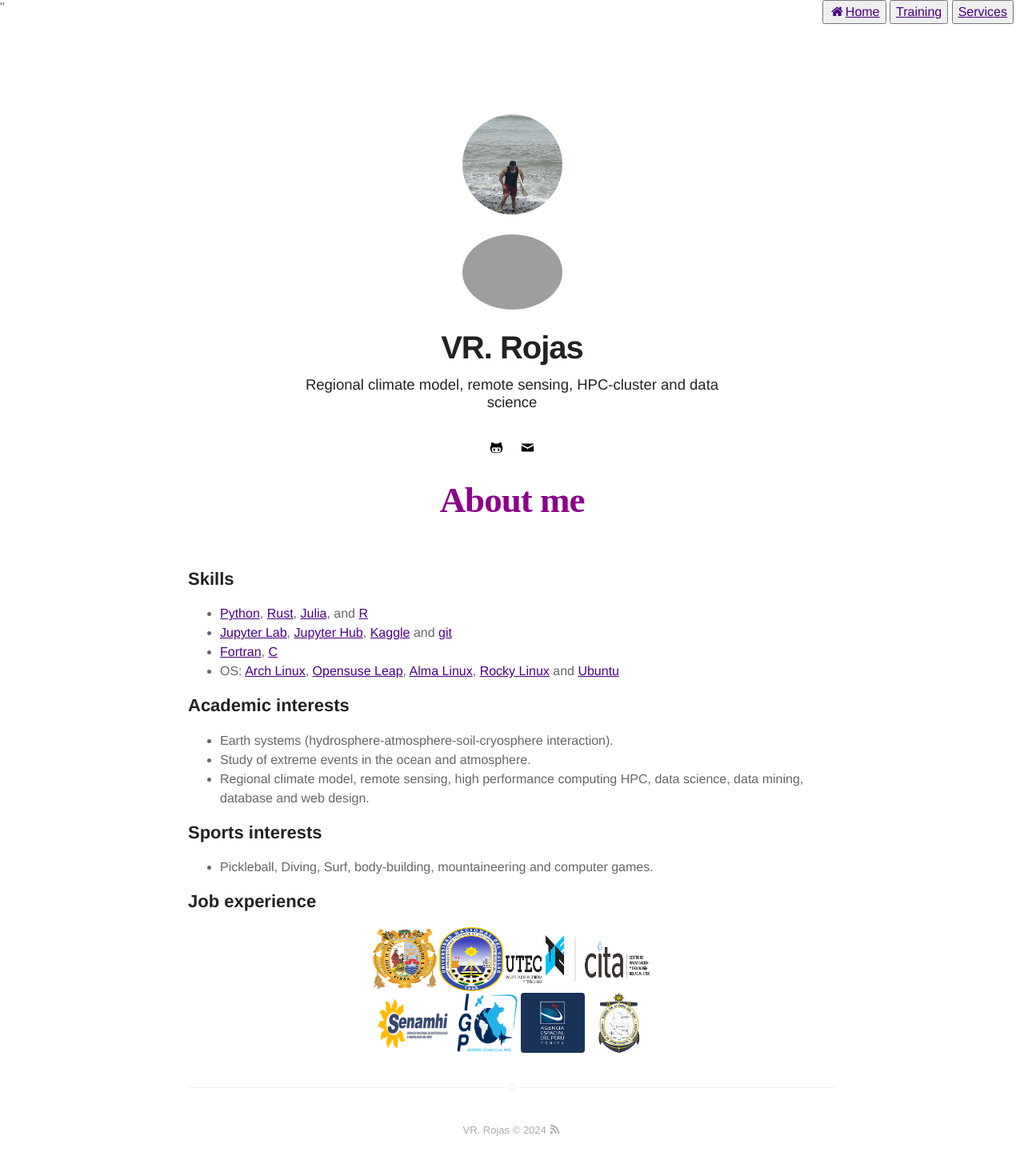
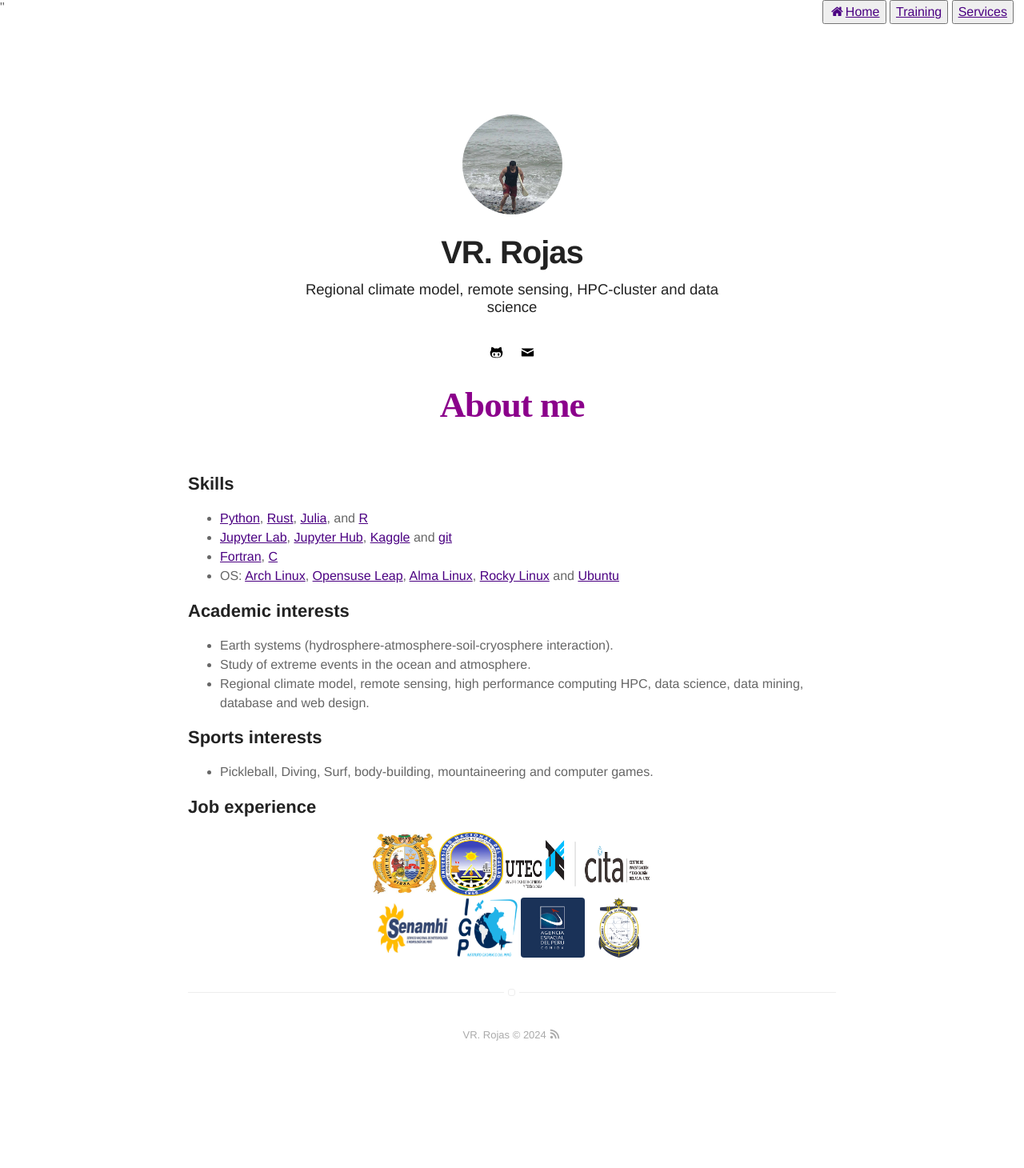
Before and after one commit to vrrp/vrrp.github.io, a Jekyll site: the page built from about.md, in a window 1280 px wide. Shown: the whole page at 80% size. Built offline with Jekyll 4.4.1, drawn with Linux system fonts in a browser that asks for light colours; after the commit the page ends 1341 px from its top, so only the background shows below that.

Commit message:
17:19:24 28-August-2024

```diff
--- a/_includes/header.html
+++ b/_includes/header.html
@@ -10,17 +10,11 @@
             <a class="link" href="{{ site.url }}/about">
                 <img class="selfie" alt="{{ site.name }}" src="{% if site.external-image %}{{ site.picture }}{% else %}{{ site.url }}/{{ site.picture }}{% endif %}" >
             </a>
-            <a class="link" href="{{ site.url }}/about">
-                <img class="selfie" alt="{{ site.name }}" src="{% if site.external-image %}{{ site.picture2 }}{% else %}{{ site.url }}/{{ site.picture2 }}{% endif %}" >
-            </a>
         {% else %}
             <span class="link">
                 <img class="selfie" alt="{{ site.name }}" src="{% if site.external-image %}{{ site.picture }}{% else %}{{ site.url }}/{{ site.picture }}{% endif %}" >
             </span>
 
-            <span class="link">
-                <img class="selfie" alt="{{ site.name }}" src="{% if site.external-image %}{{ site.picture2 }}{% else %}{{ site.url }}/{{ site.picture2 }}{% endif %}" >
-            </span>
         {% endif %}
 
         <h1 class="title">{{ site.name }}</h1>
--- a/_layouts/default.html
+++ b/_layouts/default.html
@@ -16,7 +16,6 @@ layout: compress
     <meta name=author content="{{ site.name }}">
     <meta name=description content="{{ site.bio }}">"
     <meta property="og:image" content="{{ site.url }}/{{ site.picture }}">
-    <meta property="og:image" content="{{ site.url }}/{{ site.picture2 }}">
     <meta property="og:type" content="profile">
 
     {% seo %}
--- a/_sass/pages/page.sass
+++ b/_sass/pages/page.sass
@@ -7,6 +7,6 @@
 
 .about
     img
-        width: 80%
+        width: 50%
         margin: 0 auto
         display: block
```
